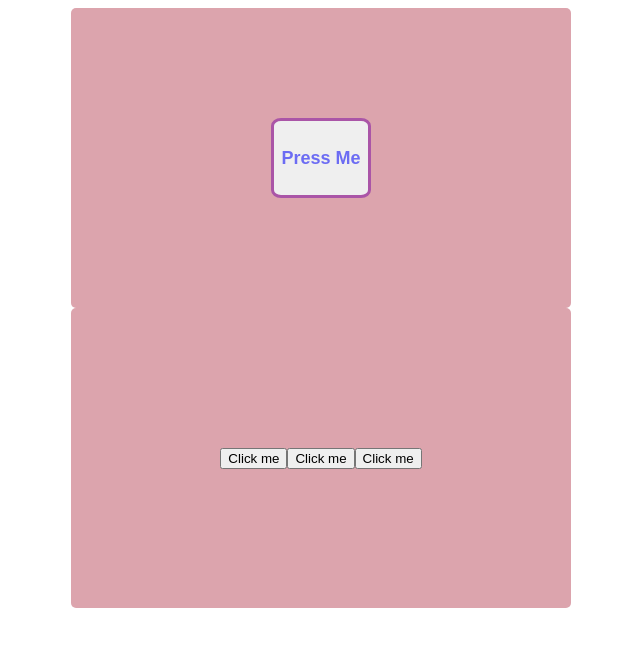
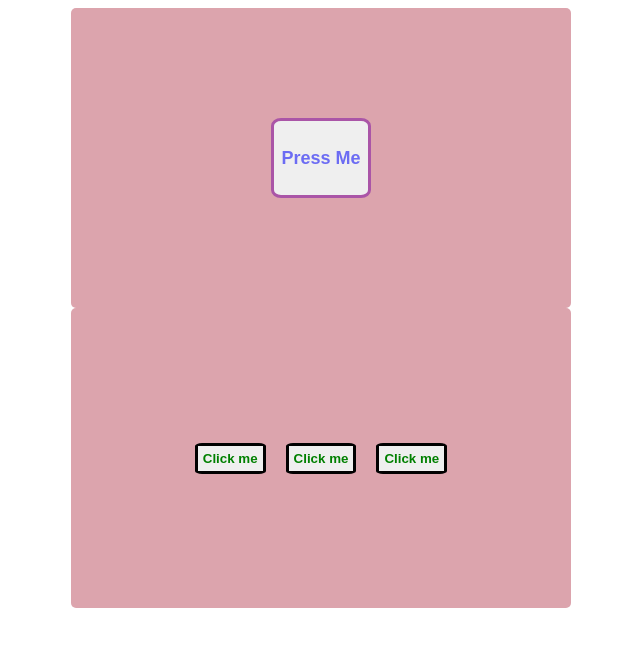
Before and after one commit to pinkLemon3/event_listeners, a plain HTML site: page index.html in a window 1280 px wide. Shown: the whole page, without its empty margins (319-959 px from the left). Drawn offline with Linux system fonts and the light colour scheme.

Commit message:
Created 3 new buttons in order to get a node list and iterate over it using a forEach loop and logging the id of each button

```diff
--- a/script.js
+++ b/script.js
@@ -3,16 +3,24 @@ button.addEventListener("click", () => {
     alert("Hello, World! <3");
 })
 
-//
+// logging the event
 btn.addEventListener("click", function (e) {
     console.log(e);
 });
 
-
+// logging the event target
 btn.addEventListener("click", function (e) {
   console.log(e.target);
 });
-
+// changing the target's background colour
 btn.addEventListener("click", function (e) {
   e.target.style.background = "blue";
 });
+
+const buttons = document.querySelectorAll("button");
+// we use the .forEach method to iterate through each button
+buttons.forEach((button) => {
+    button.addEventListener("click", () => {
+        console.log(button.id);
+    });
+});
--- a/style.css
+++ b/style.css
@@ -20,3 +20,11 @@ div {
     border: 3px solid rgb(170, 85, 167);
     box-shadow:rgb(83, 75, 67);
 }
+#container > button {
+    margin: 10px;
+    padding: 5px;
+    color: green;
+    font-weight: bold;
+    border: 3px black solid;
+    border-radius: 10%;
+}
```
